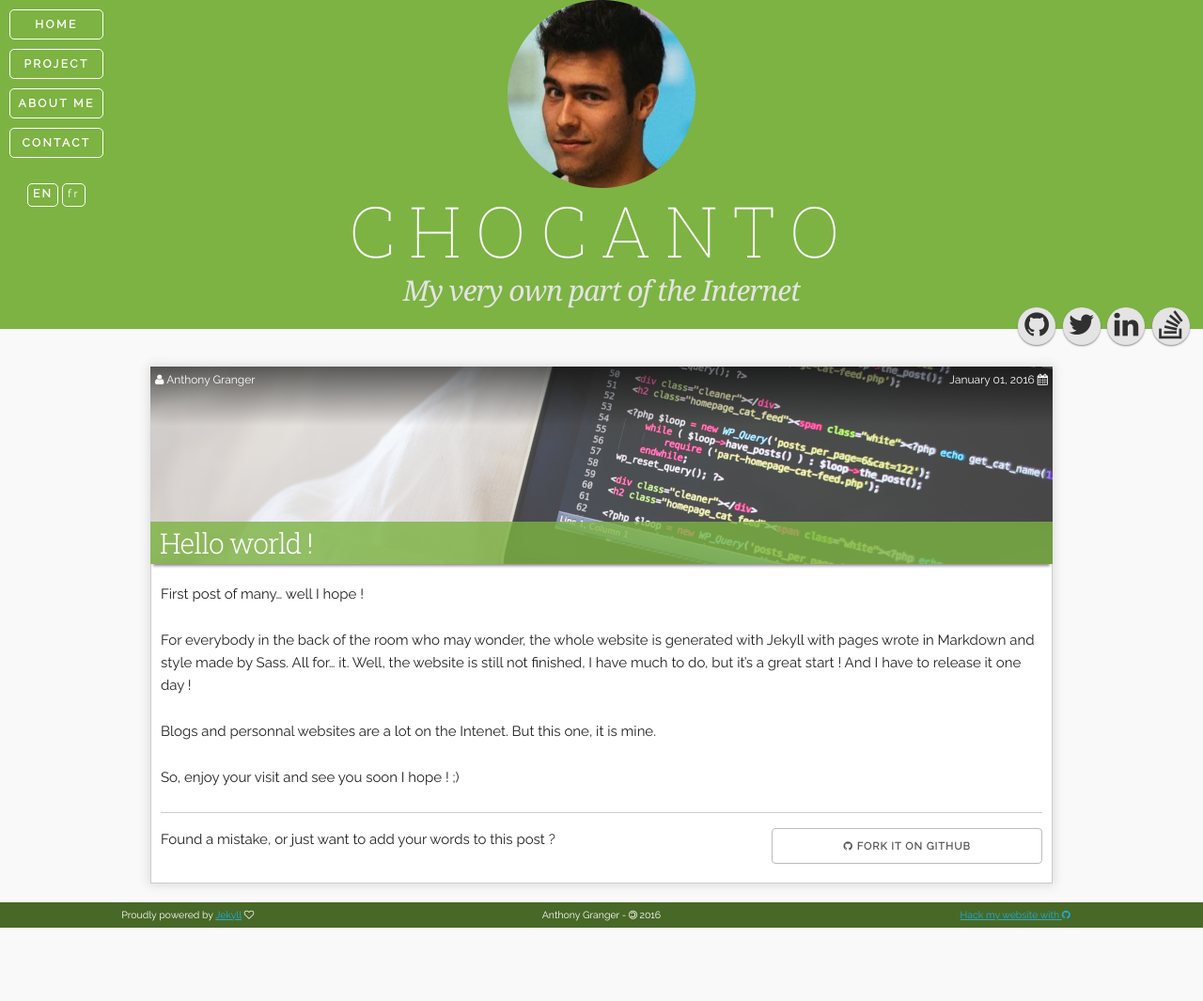
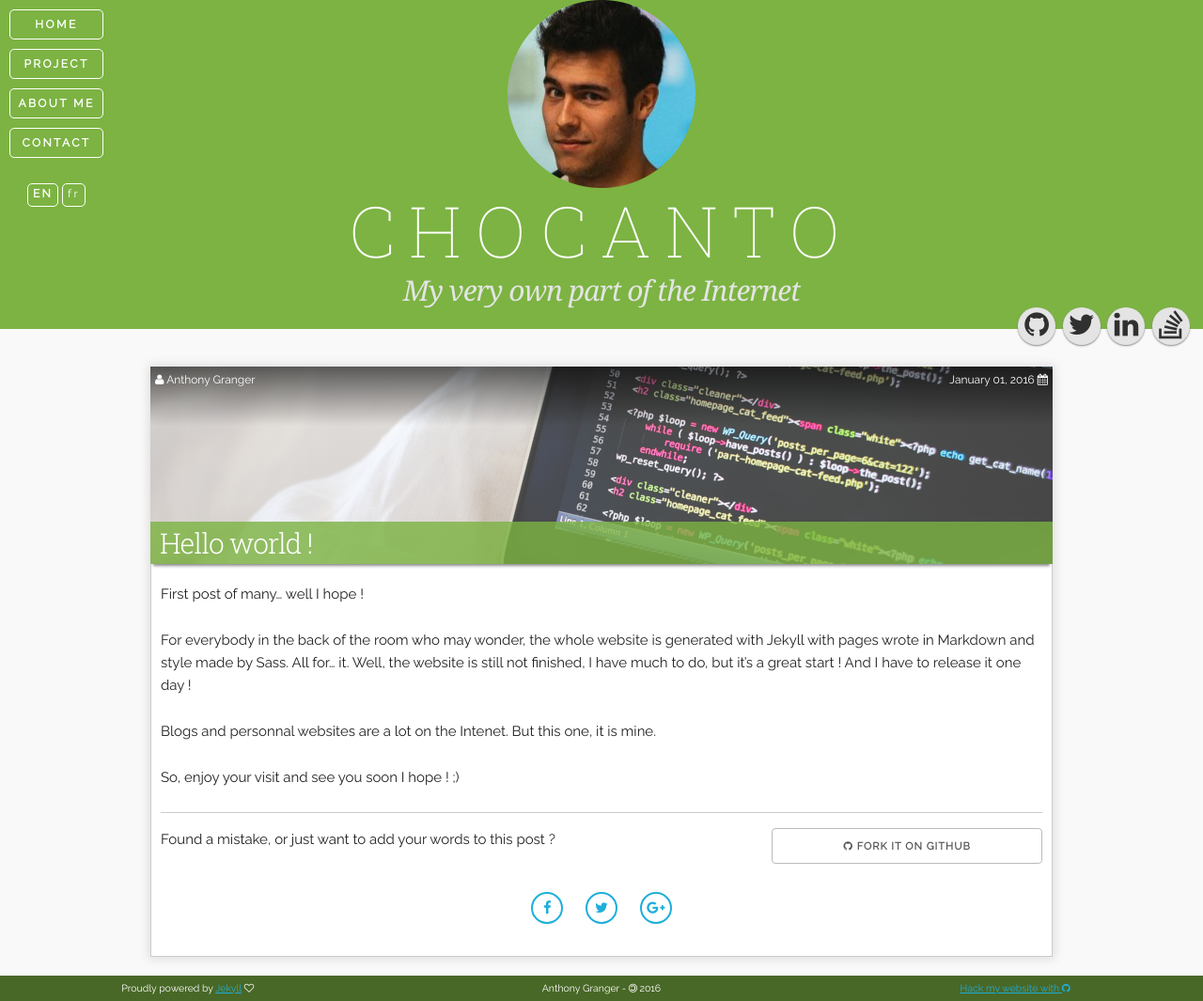
Before and after one commit to Chocanto/Chocanto.github.io, a Jekyll site: the page built from _posts/2016-01-01-hello-world.md, in a window 1280 px wide. Shown: the whole page at 94% size. Built offline with Jekyll 4.4.1, drawn with Linux system fonts in a browser that asks for light colours; Markdown is read by kramdown in place of the engine named in the settings; before the commit the page ends 987 px from its top, so only the background shows below that.

Commit message:
Get Facebook shares. Add Twitter web intent

```diff
--- a/_includes/article-footer.html
+++ b/_includes/article-footer.html
@@ -1,4 +1,5 @@
-<footer class="row">
+<footer>
+  <div class="row">
     <div class="eight columns">
       {{ site.t['footer-article'][page.lang] }}
     </div>
@@ -7,4 +8,15 @@
         <a class="button github-edit" href="{{ site.github.repository_url }}{{ site.github-default-branch }}{{ page.path }}" target="_blank"><i class="fa fa-github"></i> {{ site.t['fork'][page.lang] }}</a>
       {% endif %}
     </div>
+  </div>
+  <div class="share-social">
+    <a href onclick="shareFB(); return false;"><i class="fa fa-facebook"></i></a>
+    <a href onclick="shareTwitter('{{ page.title }}'); return false;"><i class="fa fa-twitter"></i></a>
+    <a href><i class="fa fa-google-plus"></i></a>
+  </div>
+  <div class="share-total">
+    <span id="share-count-fb"></span>
+    <span></span>
+    <span></span>
+  </div>
 </footer>
--- a/_layouts/default.html
+++ b/_layouts/default.html
@@ -41,9 +41,28 @@
 
     <div class="overlay" id="overlay" onclick="toggleBurger();"></div>
 
+    <div id="fb-root"></div>
+
     <script async src="{{ site.base-url }}/js/vendor/modernizr-2.8.3.min.js"></script>
     <script async src="{{ site.base-url }}/js/plugins.js"></script>
     <script async src="{{ site.base-url }}/js/main.js"></script>
+
+    <script>
+      window.fbAsyncInit = function() {
+        FB.init({
+          appId      : '1698702190341590',
+          xfbml      : true,
+          version    : 'v2.5'
+        });
+      };
+      (function(d, s, id){
+       var js, fjs = d.getElementsByTagName(s)[0];
+       if (d.getElementById(id)) {return;}
+       js = d.createElement(s); js.id = id;
+       js.src = "//connect.facebook.net/en_US/sdk.js";
+       fjs.parentNode.insertBefore(js, fjs);
+     }(document, 'script', 'facebook-jssdk'));
+    </script>
 
     {% if jekyll.environment == 'production' %}
     <script>
--- a/_sass/partials/_article.scss
+++ b/_sass/partials/_article.scss
@@ -81,3 +81,30 @@ h5:hover .post-anchor,
 h6:hover .post-anchor {
 	opacity: 1;
 }
+
+.share-social {
+	text-align: center;
+	margin-top: 20px;
+
+	a {
+		display: inline-block;
+		height: 30px;
+		width: 30px;
+		border: solid 2px;
+		line-height: 30px;
+		border-radius: 100px;
+	}
+
+	a + a {
+		margin-left: 20px;
+	}
+}
+
+.share-total {
+	text-align: center;
+	span {
+		display: inline-block;
+		width: 55px;
+		font-size: 0.8em;
+	}
+}
--- a/js/main.js
+++ b/js/main.js
@@ -34,6 +34,46 @@ function generateAnchors() {
 	}
 }
 
+// Sharing
+function shareFB() {
+	FB.ui({
+	  method: 'share',
+	  href: site.location,
+	}, function(response){});
+}
+
+function shareTwitter(title) {
+	var url = 'https://twitter.com/intent/tweet?';
+	url += 'url=' + encodeURI(document.location);
+	url += '&via=chocanto';
+	url += '&text=' + title;
+	window.open(url, 'tweet', "height=550,width=420");
+}
+
+// Sharing count
+function displayShareCount() {
+	getFbCounts();
+}
+
+function getFbCounts() {
+	FB.api(
+    "/",
+    {
+        "id": encodeURI(document.location),
+        "fields" : "share"
+    },
+    function (response) {
+    	if (response && !response.error) {
+        	var count = response.share.share_count;
+        	if (count > 0) {
+        		document.getElementById('share-count-fb').innerHTML = count;
+        	}
+      	}
+    }
+);
+}
+
 window.onload = function() {
 	generateAnchors();
+	displayShareCount();
 }
```
Lines whose indentation alone changed are shown as unchanged.
